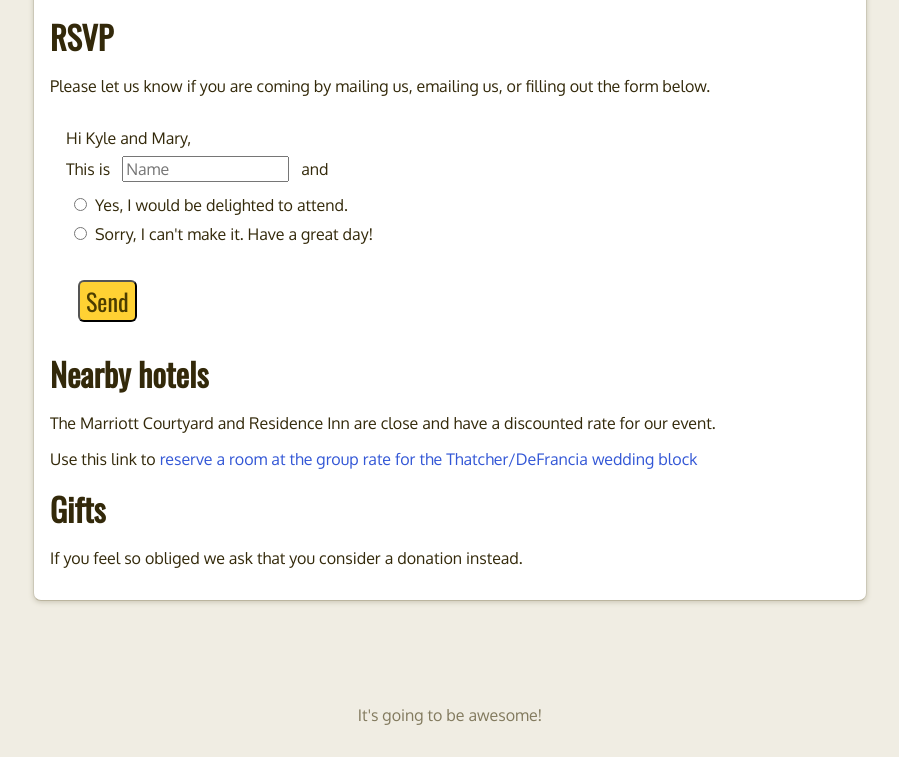
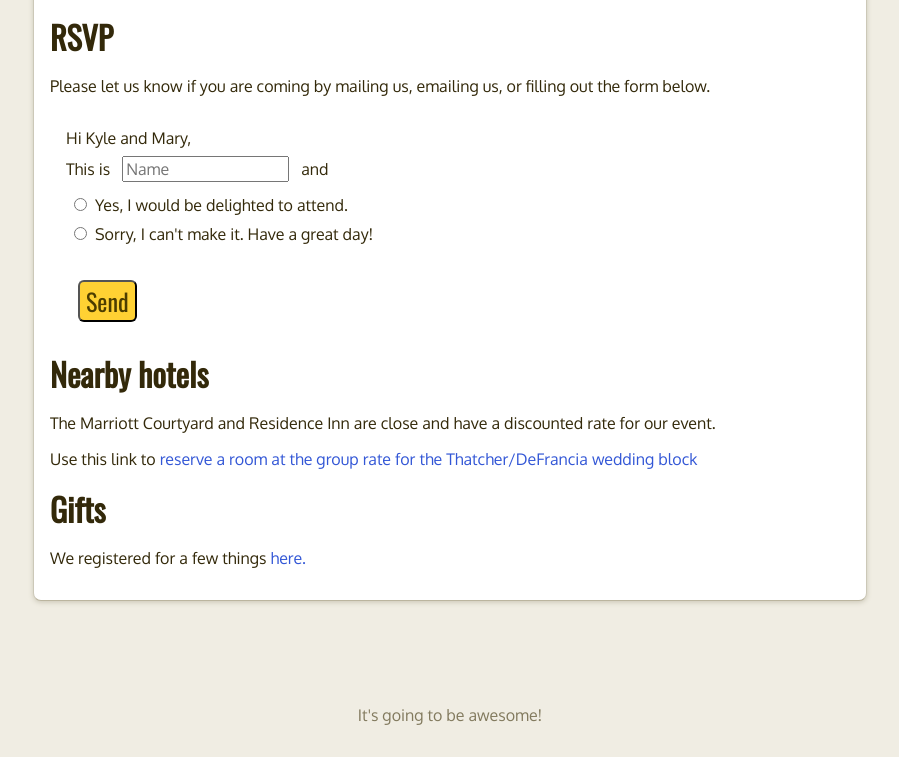
Before and after one commit to kdef/mary-and-kyle-tie-the-figure-8-follow-through-knot, a plain HTML site: page index.html in a window 1280 px wide. Shown: the part 2262-3019 px from the top of the page, without its empty margins (190-1089 px from the left). Drawn offline with nearby package versions, Linux system fonts and the light colour scheme.

Commit message:
add registry

```diff
--- a/index.html
+++ b/index.html
@@ -48,7 +48,7 @@
 <p>Use this link to <a href="http://www.marriott.com/meeting-event-hotels/group-corporate-travel/groupCorp.mi?resLinkData=Thatcher/DeFrancia%20Wedding%20Block%5Epdxnh%60tdwtdwa%60109.00%60USD%60false%602%60;pdxph%60tdwtdwa%60119.00%60USD%60false%603%601/10/18%601/14/18%6012/14/17&app=resvlink&stop_mobi=yes">reserve a room at the group rate for the Thatcher/DeFrancia wedding block</a></p>
 
 <h1>Gifts</h1>
-<p>If you feel so obliged we ask that you consider a donation instead.</p>
+	<p>We registered for a few things <a href="https://www.macys.com/wgl/registry/guest/6840003">here.</a></p>
 
 </article>
 
```
